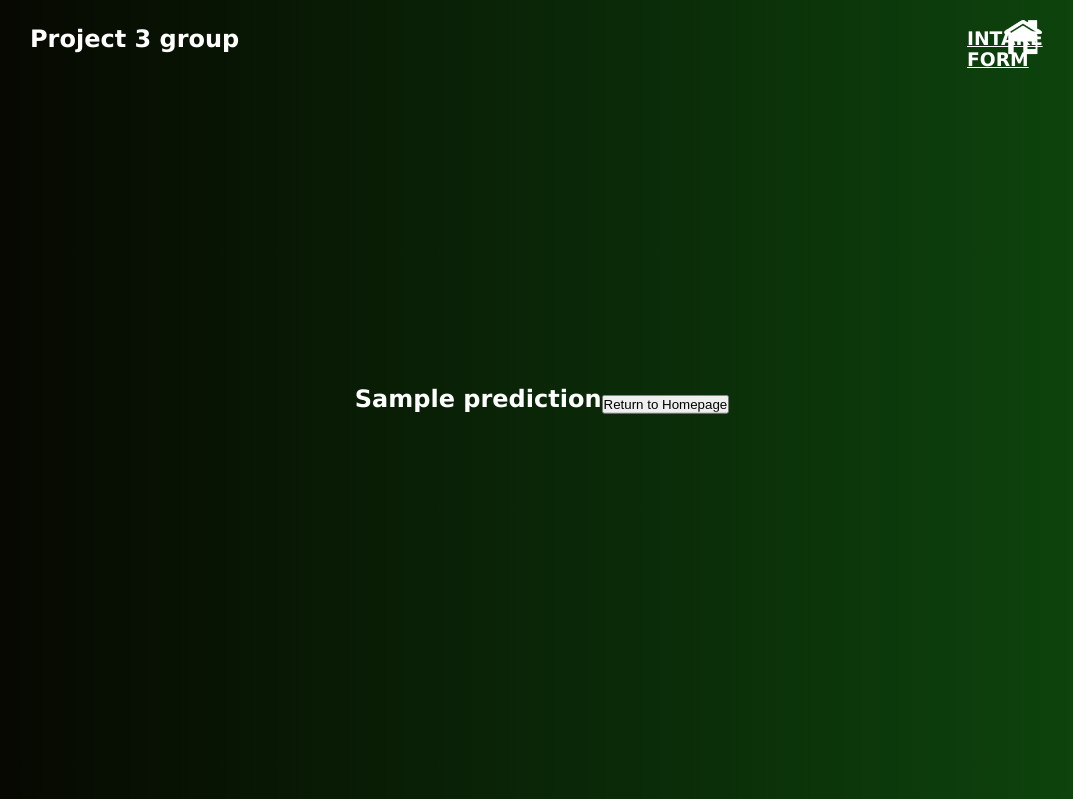
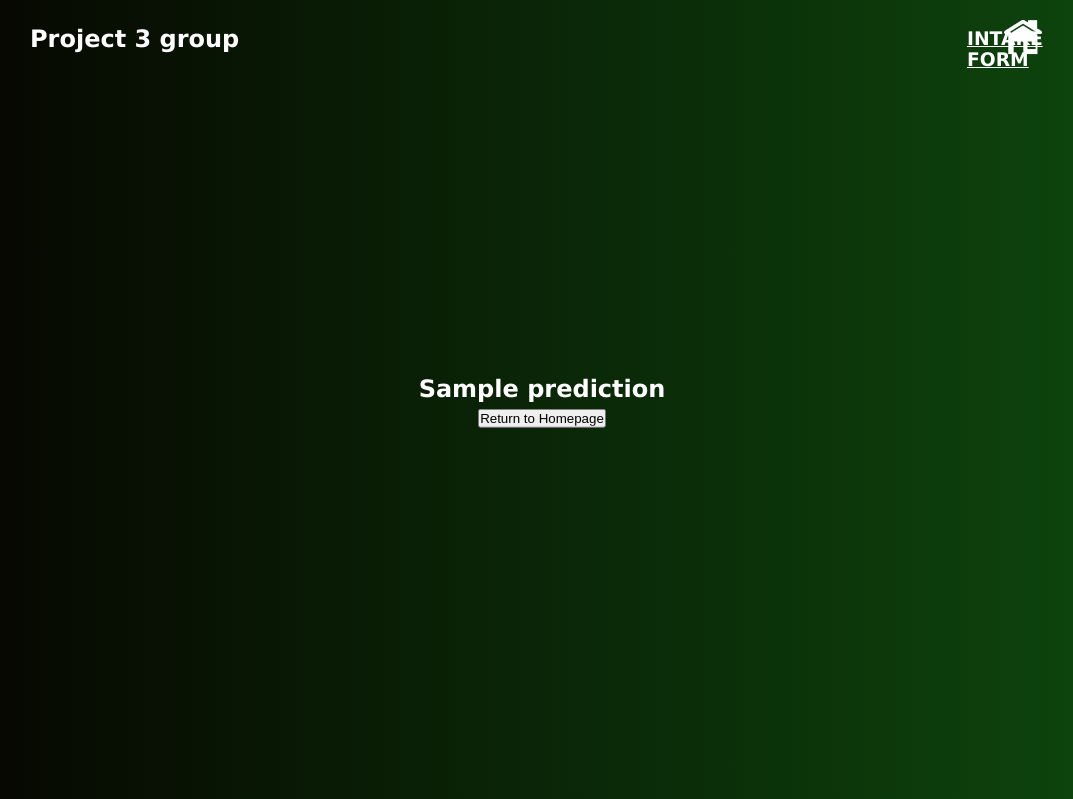
Before and after one commit to kellypriest/project-3, a Flask app: template webpage/templates/result.html in a window 1280 px wide. Shown: the part 1-800 px from the top of the page, without its empty margins (98-1171 px from the left). Run offline with Flask 2, Linux system fonts and the light colour scheme; the template is opened without the code that fills it: most values are stand-ins (such as "Sample title", 1, 10 or a date in 2020).

Commit message:
changing file names

```diff
--- a/webpage/app.py
+++ b/webpage/app.py
@@ -32,7 +32,7 @@ def result():
         if int(result)== 1:
             prediction ='Take'
         else:
-            prediction ='No'
+            prediction ='At risk of euthanisa'
         return render_template("result.html", prediction = prediction)
 
 if __name__ == '__main__':
--- a/webpage/templates/result.html
+++ b/webpage/templates/result.html
@@ -21,8 +21,10 @@
 </header>
 <div class="slider"></div>
 <center><section>
-  <h1 class="resultPretty"> {{ prediction }}</h1>
-  <input class="moveSide" type="button" value="Return to Homepage" onclick="history.back(-1)" />
+  <div class="resultPretty">
+  <h1 class="formPretty"> {{ prediction }}</h1>
+  <input class="moveSide" type="button" value="Return to Homepage" onclick="history.back(-1)"/>
+  </div>
 </section> </center>
 </body>
 </html>
```
Also changed, not shown: 1 other file.
